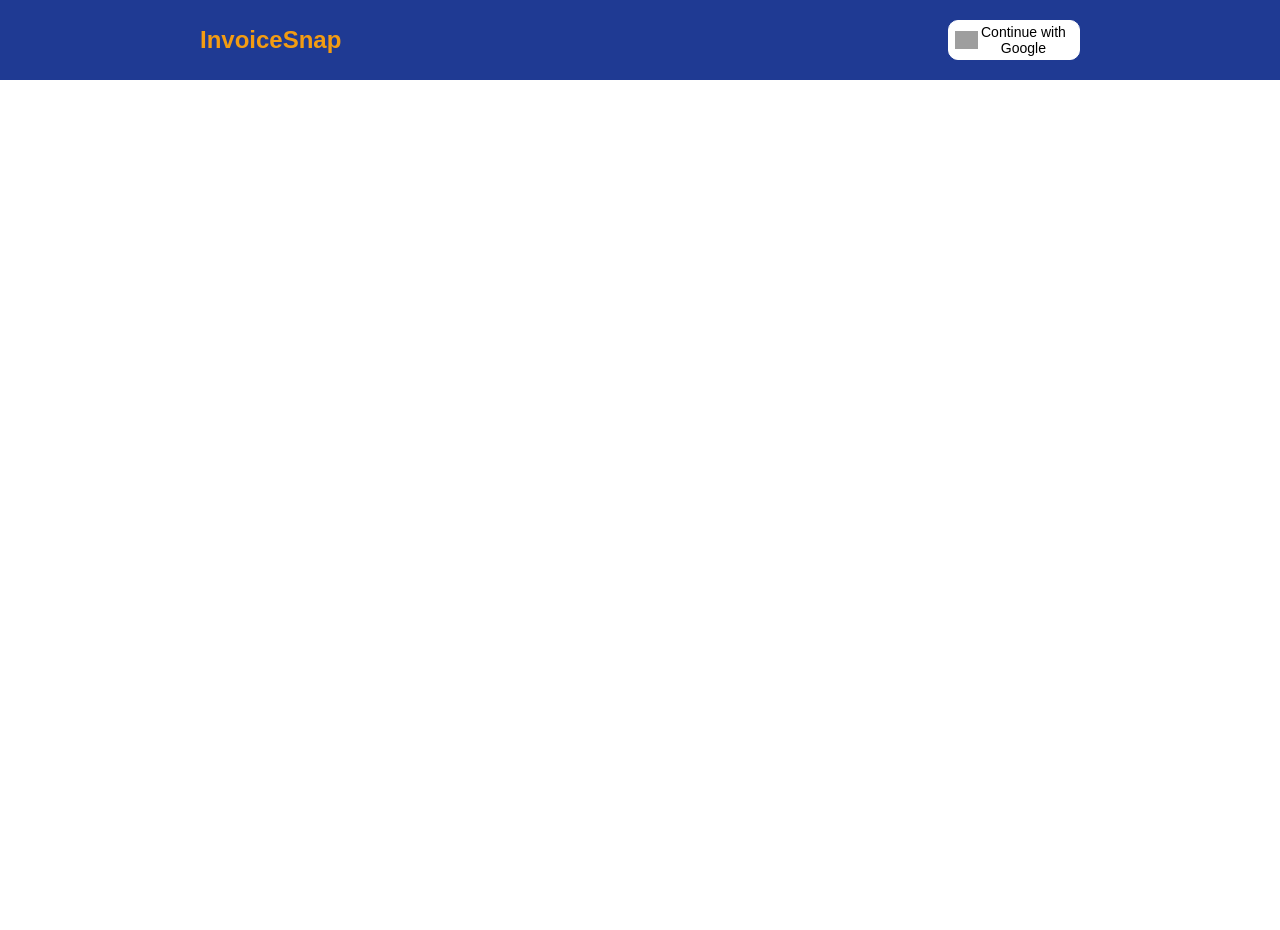
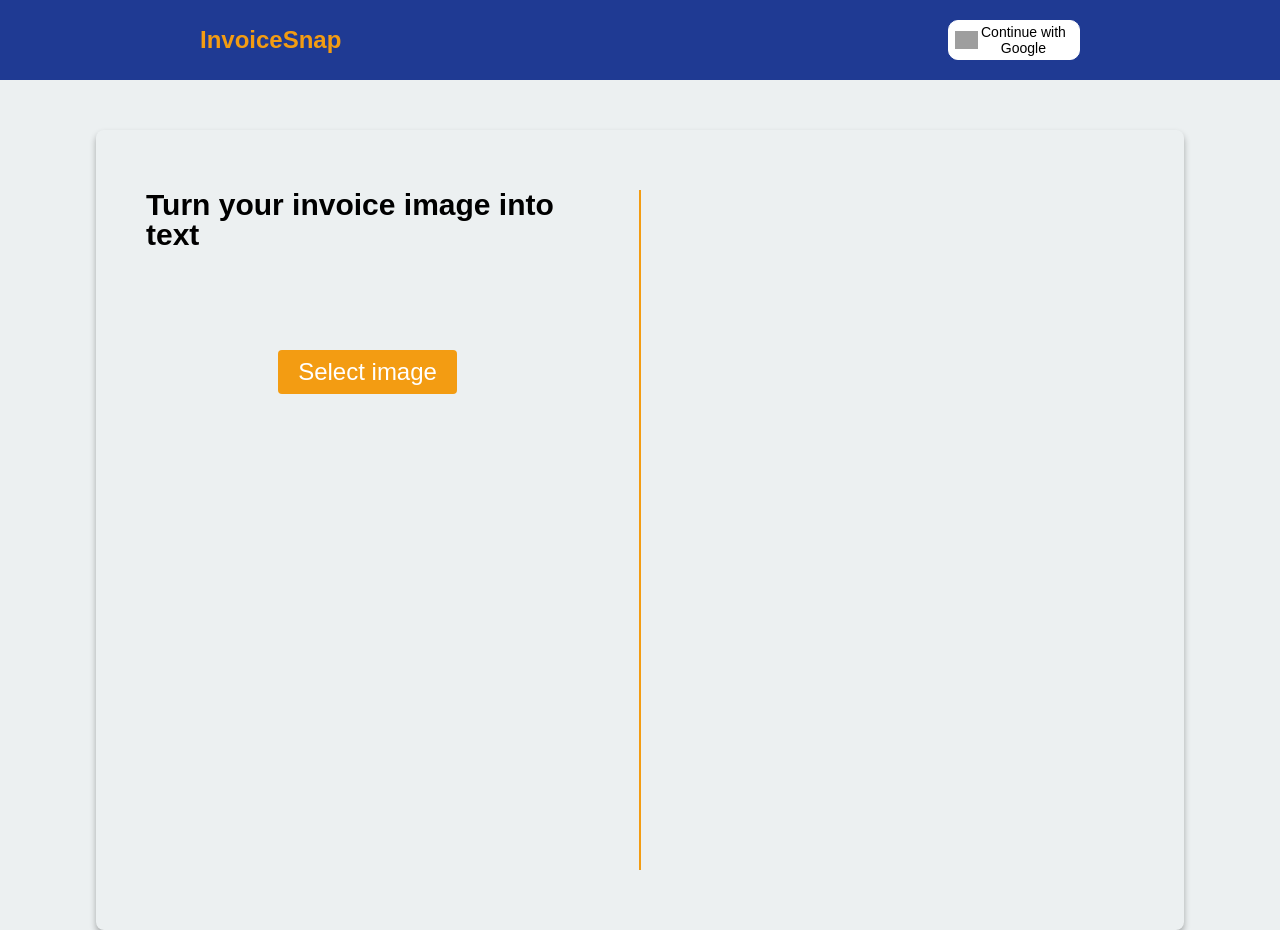
Before and after one commit to pablodru/paggo-front, a Next.js app: page / in a window 1280 px wide. Before the commit the page ends 800 px from the top, so only its background shows below. Built offline with nearby package versions, Linux system fonts and the light colour scheme; no server answers; grey boxes are pictures that could not be loaded.

Commit message:
feat: left section done missing integration with API

```diff
--- /dev/null
+++ b/src/components/CheckIcon.js
@@ -0,0 +1,15 @@
+import React from 'react';
+
+const CheckIcon = ({ size = '50px' }) => (
+  <svg
+    xmlns="http://www.w3.org/2000/svg"
+    width={size}
+    height={size}
+    viewBox="0 0 24 24"
+    fill="#f39c12"
+  >
+    <path d="M12 0C5.37 0 0 5.37 0 12s5.37 12 12 12 12-5.37 12-12S18.63 0 12 0zm-2 17.09L5.91 12l1.41-1.41L10 14.18l6.09-6.09L17.5 9.5 10 17.09z" />
+  </svg>
+);
+
+export default CheckIcon;
--- a/src/components/Header.js
+++ b/src/components/Header.js
@@ -26,6 +26,8 @@ const ScHeader = styled.div`
 	width: 100%;
 	height: 80px;
 	background-color: #1f3a93;
+	position:fixed;
+	top:0;
 
 	display: flex;
 	justify-content: space-between;
--- /dev/null
+++ b/src/components/LeftSection.js
@@ -0,0 +1,128 @@
+import { useState } from "react";
+import { styled } from "styled-components";
+//import CheckIcon from "../../public/checkIcon.svg";
+import CheckIcon from "./CheckIcon";
+
+export default function LeftSection() {
+	const [selectedImage, setSelectedImage] = useState(null);
+	const [preview, setPreview] = useState(null);
+
+	const handleImageChange = (event) => {
+		const file = event.target.files[0];
+		setSelectedImage(file);
+
+		const reader = new FileReader();
+		reader.onloadend = () => {
+			setPreview(reader.result);
+		};
+		reader.readAsDataURL(file);
+	};
+
+	const handleSubmit = async (event) => {
+		event.preventDefault();
+		if (!selectedImage) return;
+
+		const formData = new FormData();
+		formData.append("image", selectedImage);
+
+		try {
+			const response = await fetch("/api/upload", {
+				method: "POST",
+				body: formData,
+			});
+
+			if (response.ok) {
+				alert("Imagem enviada com sucesso!");
+			} else {
+				alert("Falha ao enviar imagem");
+			}
+		} catch (error) {
+			console.error("Erro ao enviar imagem:", error);
+			alert("Erro ao enviar imagem");
+		}
+	};
+
+	return (
+		<ScLeftSection>
+			<p>Turn your invoice image into text</p>
+			<form onSubmit={handleSubmit}>
+				{!preview && (
+					<ScFileInput>
+						<label htmlFor="fileUpload">Select image</label>
+						<input
+							id="fileUpload"
+							type="file"
+							accept="image/*"
+							onChange={handleImageChange}
+						/>
+					</ScFileInput>
+				)}
+				{preview && <ScImagePreview src={preview} alt="Preview" />}
+				{preview && <CheckIcon />}
+				{preview && <ScButton disable={!preview} preview={preview} type="submit">
+					Upload
+				</ScButton>}
+			</form>
+		</ScLeftSection>
+	);
+}
+
+const ScLeftSection = styled.div`
+	width: 50%;
+	height: 100%;
+	padding: 60px 50px;
+	display: flex;
+	flex-direction: column;
+	gap: 100px;
+
+	p:first-child {
+		font-size: 30px;
+		font-weight: 600;
+	}
+
+	form {
+		display: flex;
+		align-items: center;
+		flex-direction: column;
+		gap: 50px;
+	}
+`;
+
+const ScFileInput = styled.div`
+	position: relative;
+	label {
+		display: inline-block;
+		padding: 10px 20px;
+		background-color: #f39c12;
+		color: white;
+		font-size: 24px;
+		border-radius: 4px;
+		cursor: pointer;
+	}
+
+	input[type="file"] {
+		display: none;
+	}
+`;
+
+const ScImagePreview = styled.img`
+	width: 200px;
+	margin-top: 10px;
+	border: 2px solid #ddd;
+	border-radius: 6px;
+    object-fit: contain;
+`;
+
+const ScButton = styled.button`
+	padding: 10px 20px;
+	background-color: #3498db;
+	color: white;
+	font-size: 20px;
+	border: none;
+	border-radius: 4px;
+	cursor: pointer;
+
+	&:hover {
+		background-color: #2980b9;
+	}
+`;
--- /dev/null
+++ b/src/components/MainSection.js
@@ -0,0 +1,31 @@
+import { styled } from "styled-components";
+import LeftSection from "./LeftSection";
+import RightSection from "./RightSection";
+
+export default function MainSection() {
+	return (
+    <ScMain>
+        <LeftSection />
+        <ScLine></ScLine>
+        <RightSection />
+    </ScMain>
+    );
+}
+
+const ScMain = styled.div`
+	display: flex;
+    justify-content:space-between;
+	width: 85%;
+	height: 800px;
+	margin: 130px auto 0 auto;
+	border-radius: 8px;
+	box-shadow: 0 4px 6px rgba(0, 0, 0, 0.3);
+	overflow: hidden;
+`;
+
+const ScLine = styled.div`
+margin: auto auto;
+width:2px;
+height:85%;
+background-color:#f39c12;
+`
--- /dev/null
+++ b/src/components/RightSection.js
@@ -0,0 +1,13 @@
+import {styled} from "styled-components"
+
+export default function RightSection(){
+    return (
+        <ScRightSection>
+        </ScRightSection>
+    )
+}
+
+const ScRightSection = styled.div`
+    width:50%;
+    height:100%;
+`
--- a/src/pages/_app.js
+++ b/src/pages/_app.js
@@ -1,10 +1,12 @@
 import { SessionProvider } from 'next-auth/react';
 import ResetStyle from '@/styles/ResetStyle';
+import GlobalStyle from '@/styles/GlobalStyle';
 
 function MyApp({ Component, pageProps }) {
   return (
     <SessionProvider session={pageProps.session}>
       <ResetStyle />
+      <GlobalStyle />
       <Component {...pageProps} />
     </SessionProvider>
   );
--- a/src/pages/index.js
+++ b/src/pages/index.js
@@ -1,9 +1,11 @@
 import Header from '@/components/Header';
+import MainSection from '@/components/MainSection';
 
 export default function Home() {
   return (
     <>
       <Header />
+      <MainSection />
     </>
   );
 }
--- /dev/null
+++ b/src/styles/GlobalStyle.js
@@ -0,0 +1,10 @@
+import { createGlobalStyle } from "styled-components"
+
+const GlobalStyle = createGlobalStyle`
+    body {
+        background-color: #ECF0F1;
+        font-family: "Montserrat", sans-serif;
+    }
+`
+
+export default GlobalStyle;
```
